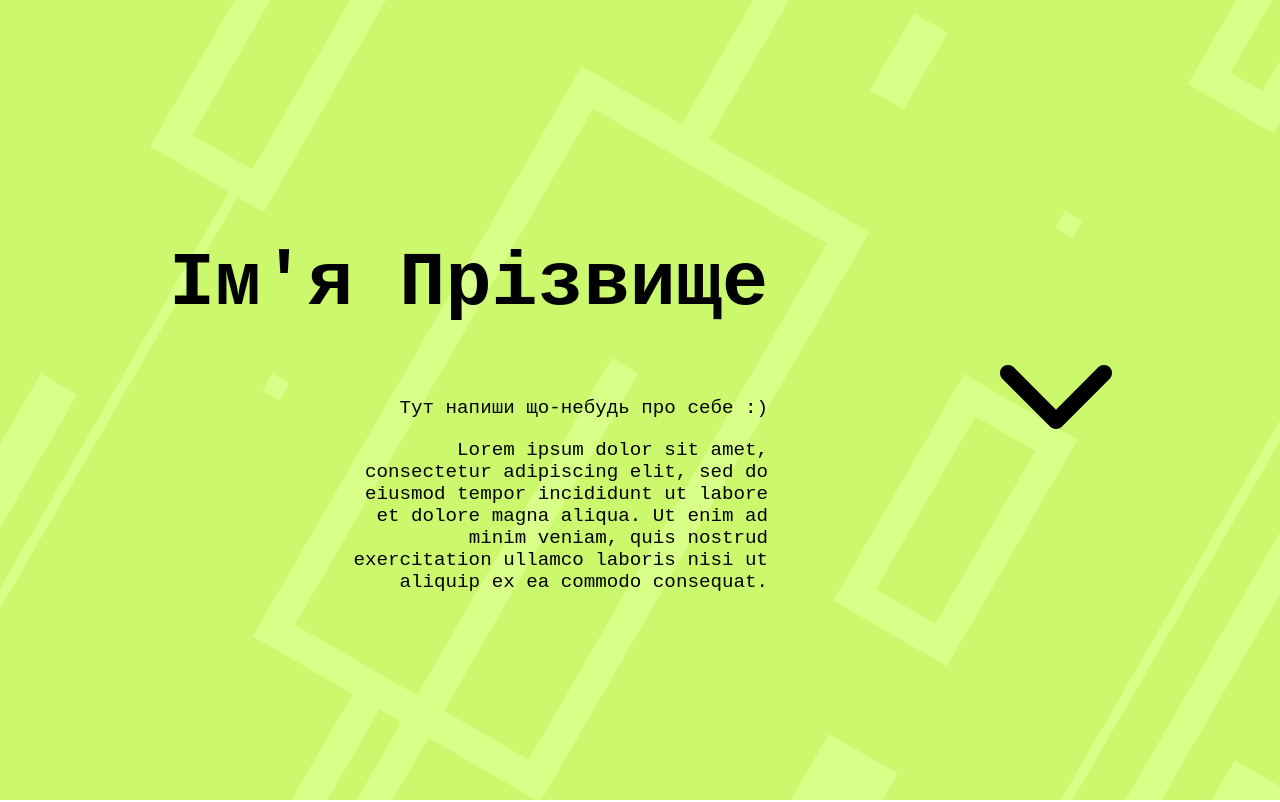
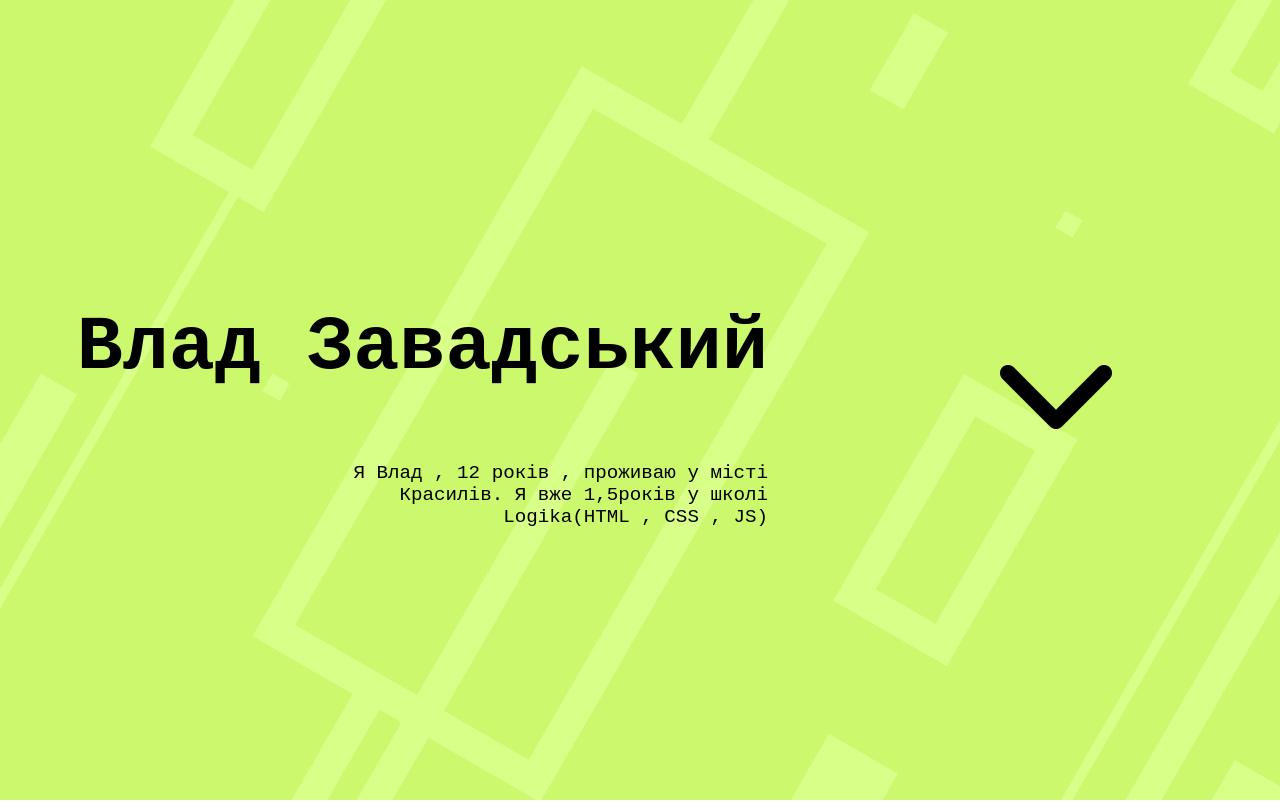
Before and after one commit to Vladzavadskiy/logika, a plain HTML site: page index.html in a window 1280 px wide. Shown: the top 802 px of the page. Drawn offline with Linux system fonts and the light colour scheme.

Commit message:
second commit

```diff
--- a/index.html
+++ b/index.html
@@ -11,10 +11,9 @@
 <body>
     <header>
         <div class="header_left">
-            <h1>Ім'я Прізвище</h1>
+            <h1>Влад Завадський</h1>
             <div class="bio">
-                <p>Тут напиши що-небудь про себе :)</p>
-                <p>Lorem ipsum dolor sit amet, consectetur adipiscing elit, sed do eiusmod tempor incididunt ut labore et dolore magna aliqua. Ut enim ad minim veniam, quis nostrud exercitation ullamco laboris nisi ut aliquip ex ea commodo consequat.</p>
+                <p>Я Влад , 12 років , проживаю у місті Красилів. Я вже 1,5років у школі Logika(HTML , CSS , JS)</p>
             </div>
         </div>
         <div class="header_right">
```
